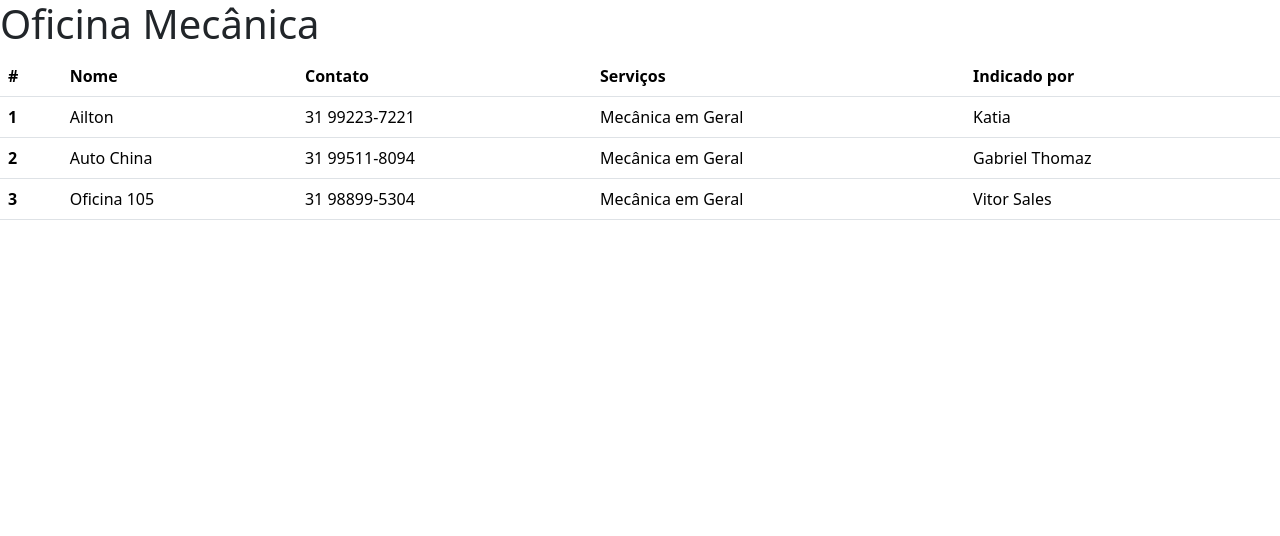
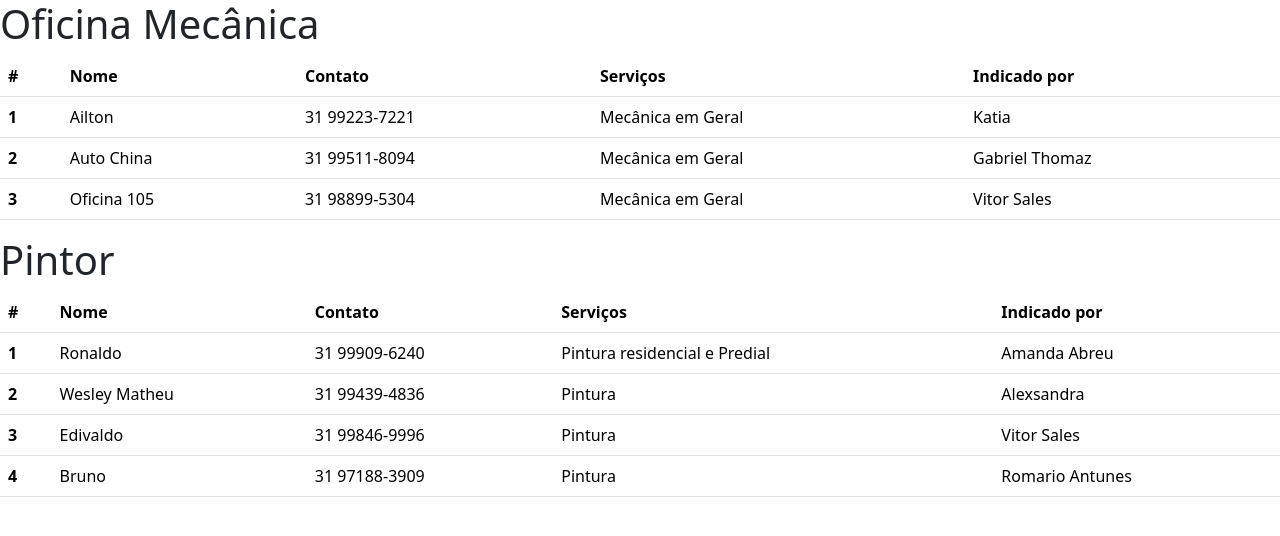
Before and after one commit to salesvitor/indicabetim, a plain HTML site: page index.html in a window 1280 px wide. Drawn offline with nearby package versions, Linux system fonts and the light colour scheme.

Commit message:
pintores

```diff
--- a/index.html
+++ b/index.html
@@ -1,11 +1,14 @@
 <!doctype html>
 <html lang="en">
+
 <head>
     <meta charset="utf-8">
     <meta name="viewport" content="width=device-width, initial-scale=1">
     <title>Indica Betim</title>
-    <link href="https://cdn.jsdelivr.net/npm/bootstrap@5.3.3/dist/css/bootstrap.min.css" rel="stylesheet" integrity="sha384-QWTKZyjpPEjISv5WaRU9OFeRpok6YctnYmDr5pNlyT2bRjXh0JMhjY6hW+ALEwIH" crossorigin="anonymous">
+    <link href="https://cdn.jsdelivr.net/npm/bootstrap@5.3.3/dist/css/bootstrap.min.css" rel="stylesheet"
+        integrity="sha384-QWTKZyjpPEjISv5WaRU9OFeRpok6YctnYmDr5pNlyT2bRjXh0JMhjY6hW+ALEwIH" crossorigin="anonymous">
 </head>
+
 <body>
     <h1>Oficina Mecânica</h1>
     <table class="table">
@@ -42,6 +45,51 @@
             </tr>
         </tbody>
     </table>
-    <script src="https://cdn.jsdelivr.net/npm/bootstrap@5.3.3/dist/js/bootstrap.bundle.min.js" integrity="sha384-YvpcrYf0tY3lHB60NNkmXc5s9fDVZLESaAA55NDzOxhy9GkcIdslK1eN7N6jIeHz" crossorigin="anonymous"></script>
+    <h1>Pintor</h1>
+    <table class="table">
+        <thead>
+            <tr>
+                <th scope="col">#</th>
+                <th scope="col">Nome</th>
+                <th scope="col">Contato</th>
+                <th scope="col">Serviços</th>
+                <th scope="col">Indicado por</th>
+            </tr>
+        </thead>
+        <tbody>
+            <tr>
+                <th scope="row">1</th>
+                <td>Ronaldo</td>
+                <td>31 99909-6240</td>
+                <td>Pintura residencial e Predial</td>
+                <td>Amanda Abreu</td>
+            </tr>
+            <tr>
+                <th scope="row">2</th>
+                <td>Wesley Matheu</td>
+                <td>31 99439-4836</td>
+                <td>Pintura</td>
+                <td>Alexsandra</td>
+            </tr>
+            <tr>
+                <th scope="row">3</th>
+                <td>Edivaldo</td>
+                <td>31 99846-9996</td>
+                <td>Pintura</td>
+                <td>Vitor Sales</td>
+            </tr>
+            <tr>
+                <th scope="row">4</th>
+                <td>Bruno</td>
+                <td>31 97188-3909</td>
+                <td>Pintura</td>
+                <td>Romario Antunes</td>
+            </tr>
+        </tbody>
+    </table>
+    <script src="https://cdn.jsdelivr.net/npm/bootstrap@5.3.3/dist/js/bootstrap.bundle.min.js"
+        integrity="sha384-YvpcrYf0tY3lHB60NNkmXc5s9fDVZLESaAA55NDzOxhy9GkcIdslK1eN7N6jIeHz"
+        crossorigin="anonymous"></script>
 </body>
+
 </html>
```
Lines whose indentation alone changed are shown as unchanged.
